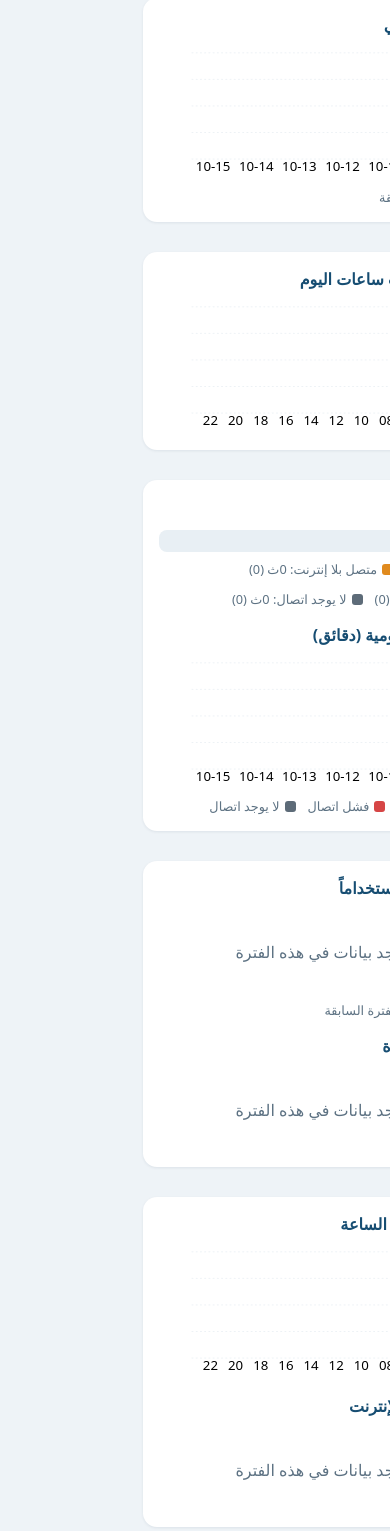
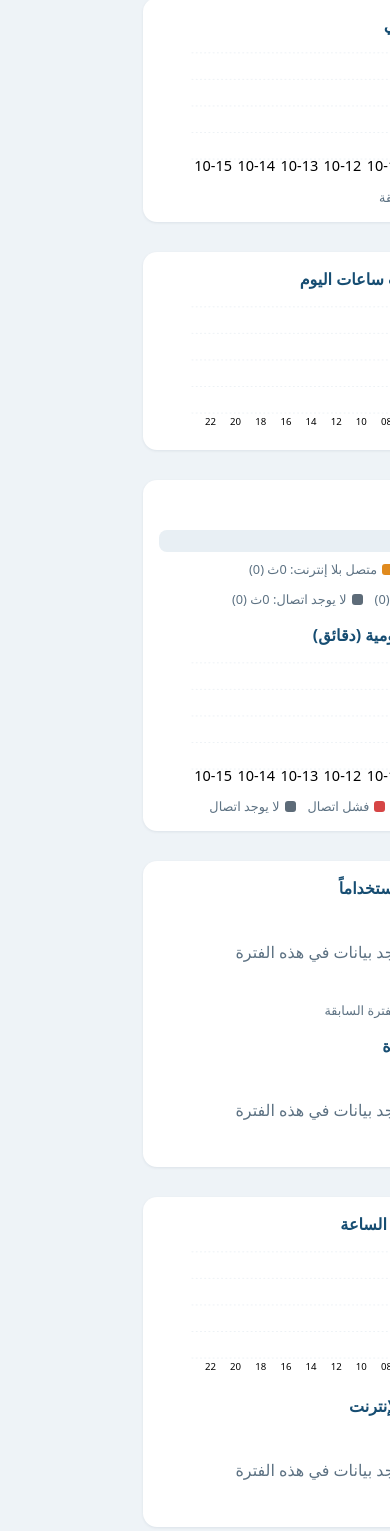
Before and after one commit to AcsVe/Pulse, a Flask app: page / in a window 390 px wide; the page is wider, and only the part inside the window is pictured. Shown: the part 1645-3176 px from the top of that part. Run offline with Flask 3, Linux system fonts and the light colour scheme; the visitor is signed in with stand-in values (Sample User, id 1); data comes from the database, SQL or seed files in the repository; data that the repository does not hold is empty.

Commit message:
Add instant hover tooltips on charts and scale axis text to the data density
Two separate asks from the same complaint: "XY measures number are too big
fit them to real data big when small data, smaller when many data" and
"hoover the mouse = alt text for value".

Axis text (the Y-axis value labels and the X-axis day/hour ticks) was a
flat font-size:22 no matter how many points were on the chart — fine for a
7-day week, but with 30 days or 24 hourly bars the labels overlapped into
an unreadable smear, and a short 3-4 point chart looked smaller than it
needed to. axisFont(n) now scales the font down as the point count grows
(24/20/16/13 at the 8/16/31 point breakpoints used elsewhere in this file
for thinning out which labels get drawn at all), applied to both
barChart() and stackedChart().

Every bar/segment/pie-slice already carried a native SVG <title> as a
tooltip, but it's slow to appear and styled by the OS rather than the
page, which is easy to miss — that's what "alt text" was pointing at: the
value is technically there on hover, just not obviously so. Kept the
<title> as a touch/accessibility fallback and added a single delegated
mousemove listener on #main (initChartTooltip, wired up once from init())
that reads the same text off a new data-tip attribute and shows it in a
small cursor-following tooltip styled like the rest of the dashboard
(dark background, rounded corners, drop shadow) instead of the browser's
default tooltip box.

Verified against the local test server: axis font-size differs correctly
between a 7-point daily chart (24) and a 24-point hourly chart (16), and
dispatching a mousemove at a bar/slice's own coordinates correctly reveals
its data-tip text in #chartTip and hides it again once the pointer leaves
#main.

Co-Authored-By: Claude Sonnet 5 <noreply@anthropic.com>
Claude-Session: https://claude.ai/code/session_017DhcZH9f4xkUK3h3TFLKi2

```diff
--- a/server/static/app.css
+++ b/server/static/app.css
@@ -66,6 +66,14 @@ svg text{font-family:inherit}
 .legend.col{flex-direction:column;gap:6px;justify-content:center}
 .pie-wrap{display:flex;align-items:center;gap:18px;flex-wrap:wrap}
 .pie-wrap svg{flex-shrink:0}
+.chart-hit{cursor:pointer;transition:opacity .1s}
+.chart-hit:hover{opacity:.82}
+/* Cursor-tracking tooltip for bars/stacks/pie slices (see initChartTooltip
+   in app.js) — a real <title> already exists on each element as a fallback
+   for touch/accessibility, but it's slow and browser-styled; this reads the
+   same value instantly, in the dashboard's own look. */
+.chart-tip{position:fixed;z-index:50;background:#16232c;color:#f3f8fb;font-size:.82rem;line-height:1.3;padding:6px 10px;border-radius:7px;box-shadow:0 6px 18px rgba(0,0,0,.25);pointer-events:none;max-width:260px}
+.chart-tip.hidden{display:none}
 .barrow{display:grid;grid-template-columns:minmax(90px,1.2fr) 3fr auto;gap:8px;align-items:center;margin:7px 0;font-size:.88rem}
 .barrow .bar{height:12px;background:#e8eff4;border-radius:6px;overflow:hidden;position:relative}
 .barrow .bar b{display:block;height:100%;background:var(--teal);border-radius:6px}
--- a/server/static/app.js
+++ b/server/static/app.js
@@ -226,6 +226,13 @@ function toast(msg) { const e = $('#toast'); e.textContent = msg; e.classList.ad
 
 // ── charts (hand-rolled SVG) ──────────────────────────────────────────────
 function niceMax(v) { if (v <= 0) return 1; const p = Math.pow(10, Math.floor(Math.log10(v))); return Math.ceil(v / p) * p; }
+// Axis text used to be a flat font-size:22 regardless of how many bars/ticks
+// were on screen — fine for a week of daily bars, but with 30+ days or all 24
+// hours the labels overlapped into an unreadable smear, while a 3-4 point
+// chart looked unnecessarily small. Scale the axis font down as the point
+// count grows (and let it grow back up when there are only a few), so each
+// chart's text is sized to what's actually on it.
+function axisFont(n) { return n <= 8 ? 24 : n <= 16 ? 20 : n <= 31 ? 16 : 13; }
 function barChart(cur, prev, { h = 210, unit = 'ms' } = {}) {
   const n = cur.length; if (!n) return `<div class="empty">${t('noData')}</div>`;
   // W is deliberately smaller than the typical card width (not 1:1 with
@@ -239,20 +246,21 @@ function barChart(cur, prev, { h = 210, unit = 'ms' } = {}) {
   const slot = innerW / n, bw = Math.max(2, Math.min(34, slot * 0.62));
   const rtl = document.documentElement.dir === 'rtl';
   const X = i => rtl ? W - 6 - (i + 0.5) * slot : padL + (i + 0.5) * slot;
+  const fs = axisFont(n);
   let g = '';
   for (let i = 0; i <= 4; i++) {
     const y = padT + innerH - innerH * i / 4, val = max * i / 4;
     g += `<line x1="${padL}" x2="${W-6}" y1="${y}" y2="${y}" stroke="#d6e1e9" stroke-dasharray="3 4" opacity=".7"/>`;
-    g += `<text x="${rtl ? W - 0 : 0}" text-anchor="${rtl ? 'end' : 'start'}" y="${y+4}" font-size="22">${esc(fmtVal(val, unit))}</text>`;
+    g += `<text x="${rtl ? W - 0 : 0}" text-anchor="${rtl ? 'end' : 'start'}" y="${y+4}" font-size="${fs}">${esc(fmtVal(val, unit))}</text>`;
   }
   cur.forEach((d, i) => {
     const bh = innerH * d.v / max, x = X(i);
     if (prev && prev[i]) {
       const ph = innerH * prev[i].v / max;
-      g += `<rect x="${x - bw/2 - 3}" y="${padT + innerH - ph}" width="${bw}" height="${ph}" rx="2" fill="#aebfcc" opacity=".8"><title>${esc(prev[i].label)} — ${esc(fmtVal(prev[i].v, unit))}</title></rect>`;
+      g += `<rect class="chart-hit" x="${x - bw/2 - 3}" y="${padT + innerH - ph}" width="${bw}" height="${Math.max(0, ph)}" rx="2" fill="#aebfcc" opacity=".8" data-tip="${esc(prev[i].label)} — ${esc(fmtVal(prev[i].v, unit))}"><title>${esc(prev[i].label)} — ${esc(fmtVal(prev[i].v, unit))}</title></rect>`;
     }
-    g += `<rect x="${x - bw/2 + (prev ? 3 : 0)}" y="${padT + innerH - bh}" width="${bw}" height="${Math.max(0, bh)}" rx="2" fill="var(--teal)"><title>${esc(d.label)} — ${esc(fmtVal(d.v, unit))}</title></rect>`;
-    if (n <= 16 || i % Math.ceil(n / 14) === 0) g += `<text x="${x}" y="${h - 6}" text-anchor="middle" font-size="22">${esc(d.short)}</text>`;
+    g += `<rect class="chart-hit" x="${x - bw/2 + (prev ? 3 : 0)}" y="${padT + innerH - bh}" width="${bw}" height="${Math.max(0, bh)}" rx="2" fill="var(--teal)" data-tip="${esc(d.label)} — ${esc(fmtVal(d.v, unit))}"><title>${esc(d.label)} — ${esc(fmtVal(d.v, unit))}</title></rect>`;
+    if (n <= 16 || i % Math.ceil(n / 14) === 0) g += `<text x="${x}" y="${h - 6}" text-anchor="middle" font-size="${fs}">${esc(d.short)}</text>`;
   });
   return `<svg viewBox="0 0 ${W} ${h}" width="100%" role="img">${g}</svg>`;
 }
@@ -264,19 +272,20 @@ function stackedChart(days) {
   const slot = innerW / n, bw = Math.max(2, Math.min(34, slot * 0.62));
   const rtl = document.documentElement.dir === 'rtl';
   const X = i => rtl ? W - 6 - (i + 0.5) * slot : padL + (i + 0.5) * slot;
+  const fs = axisFont(n);
   let g = '';
   for (let i = 0; i <= 4; i++) {
     const y = padT + innerH - innerH * i / 4;
     g += `<line x1="${padL}" x2="${W-6}" y1="${y}" y2="${y}" stroke="#d6e1e9" stroke-dasharray="3 4" opacity=".7"/>`;
-    g += `<text x="${rtl ? W : 0}" text-anchor="${rtl ? 'end' : 'start'}" y="${y+4}" font-size="22">${Math.round(max * i / 4)}</text>`;
+    g += `<text x="${rtl ? W : 0}" text-anchor="${rtl ? 'end' : 'start'}" y="${y+4}" font-size="${fs}">${Math.round(max * i / 4)}</text>`;
   }
   rows.forEach((r, i) => {
     let y = padT + innerH;
     r.parts.forEach(p => {
       const bh = innerH * p.v / max; y -= bh;
-      if (bh > 0) g += `<rect x="${X(i) - bw/2}" y="${y}" width="${bw}" height="${bh}" fill="${KIND_COLOR[p.k]}"><title>${esc(r.label)} — ${esc(t(p.k))}: ${Math.round(p.v)}${t('m')}</title></rect>`;
+      if (bh > 0) g += `<rect class="chart-hit" x="${X(i) - bw/2}" y="${y}" width="${bw}" height="${bh}" fill="${KIND_COLOR[p.k]}" data-tip="${esc(r.label)} — ${esc(t(p.k))}: ${Math.round(p.v)}${esc(t('m'))}"><title>${esc(r.label)} — ${esc(t(p.k))}: ${Math.round(p.v)}${t('m')}</title></rect>`;
     });
-    if (n <= 16 || i % Math.ceil(n / 14) === 0) g += `<text x="${X(i)}" y="${h - 6}" text-anchor="middle" font-size="22">${esc(r.short)}</text>`;
+    if (n <= 16 || i % Math.ceil(n / 14) === 0) g += `<text x="${X(i)}" y="${h - 6}" text-anchor="middle" font-size="${fs}">${esc(r.short)}</text>`;
   });
   const legend = ['no_internet','failed','disconnected'].map(k => `<span><i style="background:${KIND_COLOR[k]}"></i>${esc(t(k))}</span>`).join('');
   return `<svg viewBox="0 0 ${W} ${h}" width="100%" role="img">${g}</svg><div class="legend">${legend}</div>`;
@@ -304,10 +313,36 @@ function pieChart(parts, fmt) {
     const large = (a1 - a0) > 180 ? 1 : 0;
     const d = frac >= 0.999 ? `M${cx},${cy-r} A${r},${r} 0 1,1 ${cx-0.01},${cy-r} Z`
       : `M${cx},${cy} L${x0},${y0} A${r},${r} 0 ${large},1 ${x1},${y1} Z`;
-    paths += `<path d="${d}" fill="${p.color || PIE_COLORS[i % PIE_COLORS.length]}"><title>${esc(p.name)} — ${esc(fmt ? fmt(p.v) : p.v)} (${(frac*100).toFixed(1)}%)</title></path>`;
+    const tip = `${esc(p.name)} — ${esc(fmt ? fmt(p.v) : p.v)} (${(frac*100).toFixed(1)}%)`;
+    paths += `<path class="chart-hit" d="${d}" fill="${p.color || PIE_COLORS[i % PIE_COLORS.length]}" data-tip="${tip}"><title>${tip}</title></path>`;
   });
   const legend = parts.filter(p => p.v > 0).map((p, i) => `<span><i style="background:${p.color || PIE_COLORS[i % PIE_COLORS.length]}"></i>${esc(p.name)} — ${esc(fmt ? fmt(p.v) : p.v)}</span>`).join('');
   return `<div class="pie-wrap"><svg viewBox="0 0 180 180" width="180" height="180">${paths}</svg><div class="legend col">${legend}</div></div>`;
+}
+
+// Bars/stacks/pie slices already carried a native SVG <title> (a real
+// tooltip, but slow to appear and styled by the OS, not the page — easy to
+// miss, which is what "hoover the mouse = alt text for value" was flagging).
+// This adds an instant, styled tooltip that tracks the cursor instead,
+// without touching every chart function individually: one delegated
+// listener on #main reads the same value off each hit-target's data-tip.
+let chartTipEl = null;
+function initChartTooltip() {
+  if (chartTipEl) return; // only wire this up once
+  chartTipEl = el('div', { id: 'chartTip', className: 'chart-tip hidden' });
+  document.body.appendChild(chartTipEl);
+  const main = $('#main');
+  main.addEventListener('mousemove', e => {
+    const hit = e.target.closest('.chart-hit');
+    if (!hit) { chartTipEl.classList.add('hidden'); return; }
+    chartTipEl.textContent = hit.dataset.tip || '';
+    chartTipEl.classList.remove('hidden');
+    const pad = 14, vw = window.innerWidth, vh = window.innerHeight;
+    const w = chartTipEl.offsetWidth, hgt = chartTipEl.offsetHeight;
+    chartTipEl.style.left = Math.max(4, Math.min(e.clientX + pad, vw - w - 4)) + 'px';
+    chartTipEl.style.top = Math.max(4, Math.min(e.clientY + pad, vh - hgt - 4)) + 'px';
+  });
+  main.addEventListener('mouseleave', () => chartTipEl.classList.add('hidden'));
 }
 
 // ── overview ──────────────────────────────────────────────────────────────
@@ -1181,6 +1216,7 @@ async function init() {
   const onRange = () => { if (fd.value && td.value) { S.from = new Date(fd.value).getTime(); S.to = new Date(td.value).getTime(); load(); } };
   fd.onchange = td.onchange = onRange;
   paintStatic();
+  initChartTooltip();
   if (K.kiosk) {
     S.tab = 'overview'; S.period = 'd7';
     const tick = () => { const c = $('#clock'); if (c) { const d = new Date(); c.textContent = `${pad(d.getHours())}:${pad(d.getMinutes())}`; } };
```
